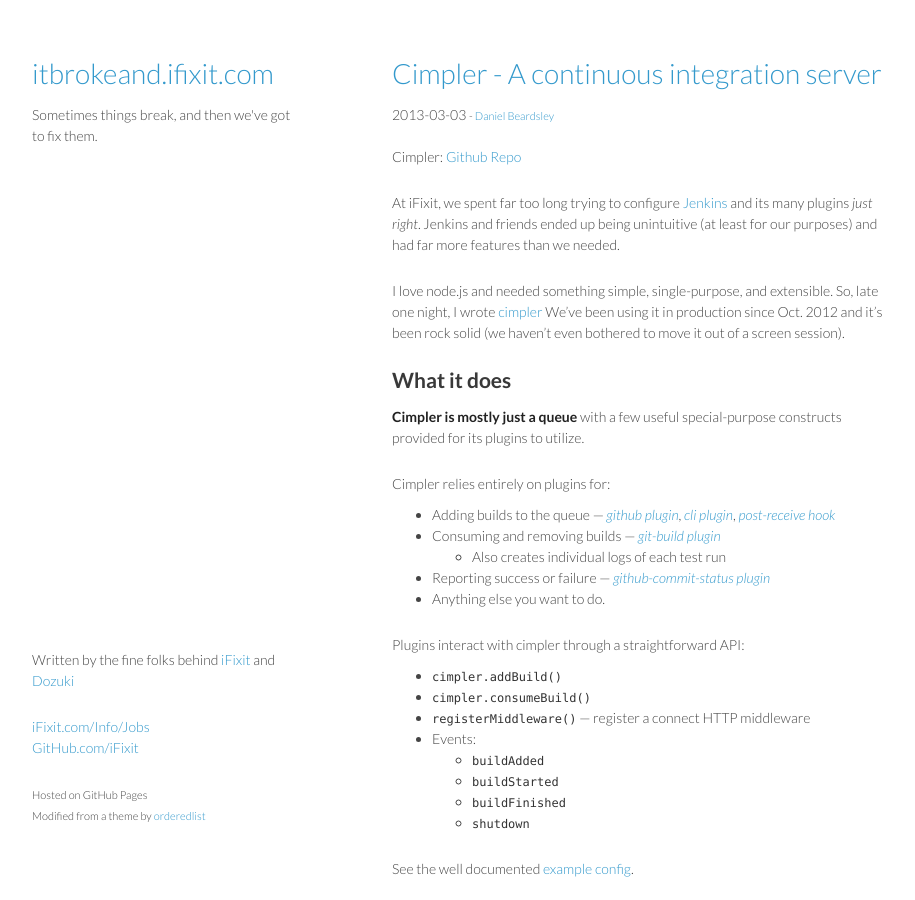
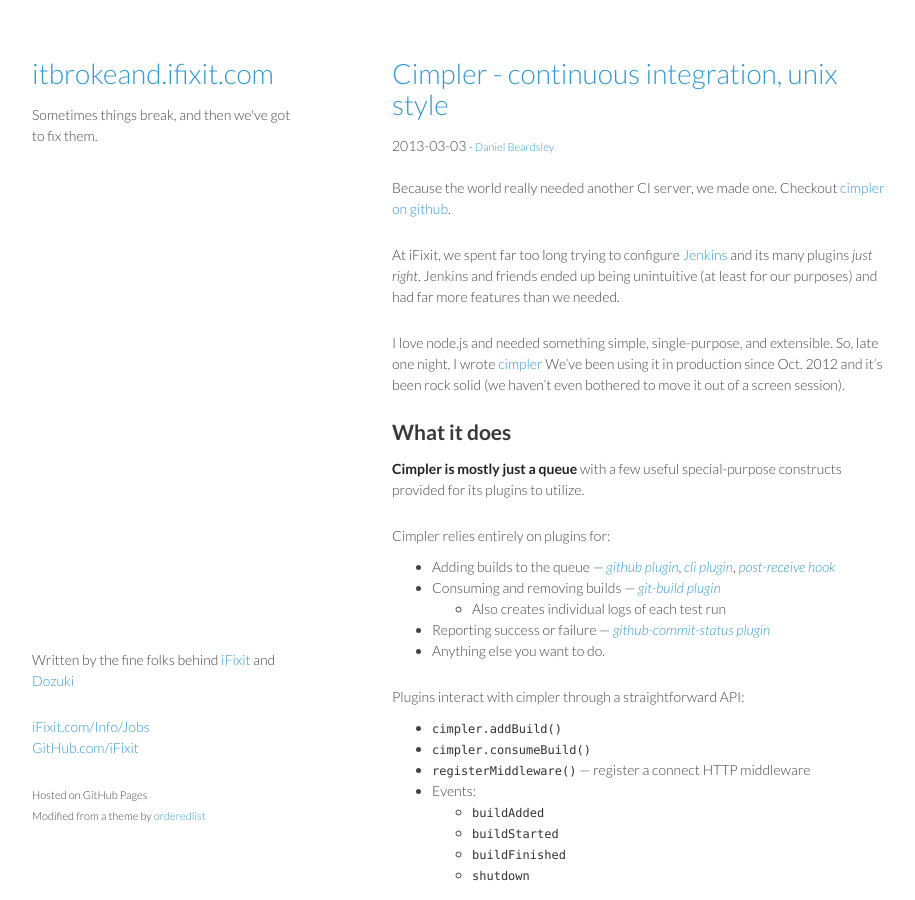
Before and after one commit to iFixit/itbrokeand.ifixit.com, a Jekyll site: the page built from _posts/2013-03-03-cimpler-continuous-integration-server.md, in a window 1280 px wide and 900 px high. Shown: the whole window, without its empty margins (178-1093 px from the left). Built offline with Jekyll 4.4.1, drawn with Linux system fonts in a browser that asks for light colours; Markdown is read by kramdown in place of the engine named in the settings; comment, search, counter and statistics services are not loaded; some of the changed text lies outside the part shown.

Commit message:
Cimpler Post: alter post meta-data

```diff
--- a/_posts/2013-03-03-cimpler-continuous-integration-server.md
+++ b/_posts/2013-03-03-cimpler-continuous-integration-server.md
@@ -1,13 +1,14 @@
 ---
-layout: default
-title: "Cimpler - A continuous integration server"
+layout: with-comments
+title: "Cimpler - continuous integration, unix style"
 author: Daniel Beardsley
 author_url: http://github.com/danielbeardsley
 summary: Cimpler is a continuous intergration server in node.js
-         that is simple to configure, install, and use.
+         that aims to do one this, and do it well, or at least simply.
 ---
 
-Cimpler: [Github Repo](https://github.com/danielbeardsley/cimpler)
+Because the world really needed another CI server, we made one.
+Checkout [cimpler on github][repo].
 
 At iFixit, we spent far too long
 trying to configure [Jenkins](http://jenkins-ci.org/)
```
